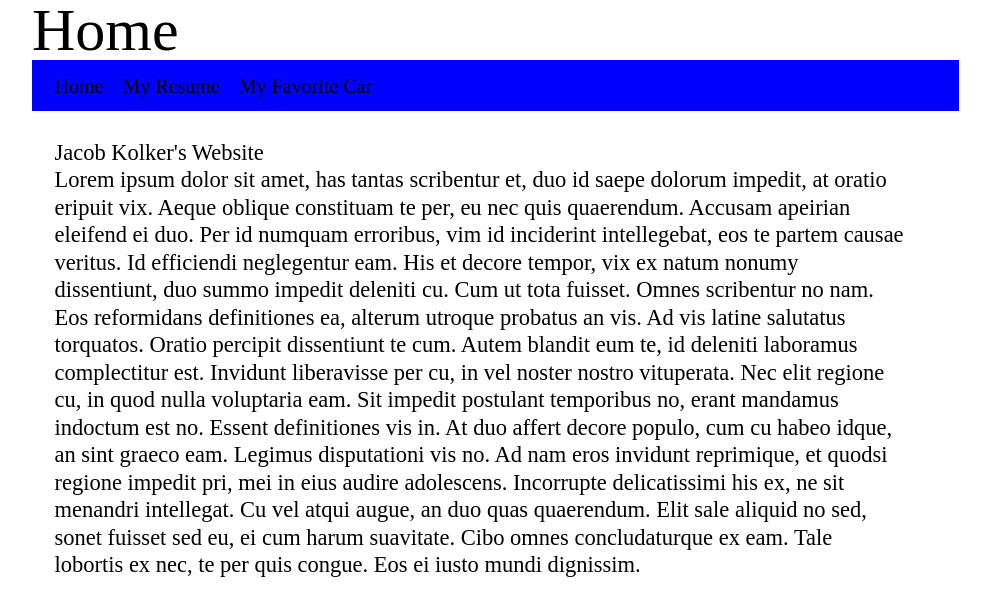
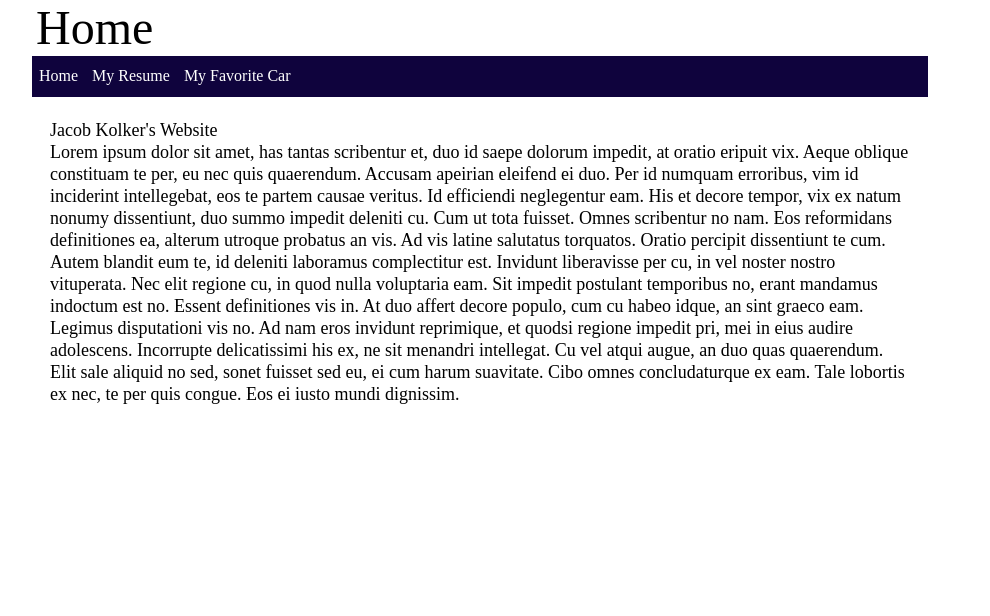
Before and after one commit to jakeoman0/ITMD_361_Project_2, a plain HTML site: page index.html in a window 1280 px wide. Shown: the whole page, without its empty margins (160-1150 px from the left). Drawn offline with Linux system fonts and the light colour scheme.

Commit message:
Add some styling to text and navigation bar.

```diff
--- a/assets/css/screen.css
+++ b/assets/css/screen.css
@@ -12,69 +12,106 @@ a,abbr,acronym,address,applet,article,aside,audio,b,big,blockquote,body,canvas,c
 
 
 
-
+html{
+  /*background-color: #0f033d;*/
+  background-color:#ffffff;
+}
 main{
   font-size: 1.125em; /* 18px / 16px = 1.125em */
   line-height: 1.222em; /* 22px / 18px = 1.222... */
-  background-image: url(22px-baseline.png);
+
   padding: 1.222em 1em;
-
   float:left;
 }
 
-  /*font-family: Merriweather, "Times New Roman", serif;
-  font-size: 18px;
-  line-height: 26px;*/
+p{
+  /*color:#787778;*/
 
-
+}
 /* Layout (id selectors; width/height, position, flexbox, grid)*/
 
 
 /* Module/Modular Section (class or descedent selectors; repeating specific styles) */
 
-/*#navigation a[href="#content"] {
-  color: black;
+
+.menu{
+  background-color: #0f033d;
+  list-style-type: none;
+  flex-grow: 1;
+  /*padding:.78em;*/
+  display: flex;
+  flex-direction: row;
+  justify-content: flex-start;
+  flex-wrap: wrap;
+  }
+.menu-button{
+  /*padding-top: .78em;
+  padding-bottom: .78em;*/
+  text-align: center;
+  flex-basis: 1;
+  flex-shrink: 0;
+
+  }
+.nav-link{
+  color: white;
+  text-align: center;
   text-decoration: none;
-}*/
-.menu{
-  background-color: blue;
-  float: left;
-  list-style-type: none;
-  width: 100%;
-  padding:.78em;
-  }
-.menu_button{
-  display:inline;
   padding-left: 7px;
   padding-right: 7px;
-  padding-top: 5px;
-  padding-bottom: 5px;
-  text-align: center;
+  padding-top: .78em;
+  padding-bottom: .78em;
+  display: inherit;
+  transition: .4s;
+}
+.page-name{
+  font-size: 3em;
+  padding: 4px;
+}
 
+a.nav-link:hover{
+  background-color: #25126c;
+  transition: .4s;
 }
-.nav_link{
-  color: black;
-  text-align: center;
-  text-decoration: none;
 
+a.nav-link:active{
+  background-color: #080124;
+  transition: .4s;
 }
-.page_name{
-  font-size: 3em;
+
+/* State (repeat the structure above; media queries, JavaScript-dependent styles) */
+@media screen and (max-width: 340px) {
+
+    .menu{
+      flex-direction: column;
+    }
+    /*.menu-button{
+      display: none;
+    }
+    .menu-toggle{
+      display: inline;
+    }*/
 }
-li.menu_button:hover{
-  background-color: red;
+@media screen and (min-width: 340px) {
+    main{
+    font-size: 20px;
+  }
+    /*.menu-toggle{
+      display: none;
+    }*/
 }
-li.menu_button:active{
-  background-color: darkred;
-}
-/* State (repeat the structure above; media queries, JavaScript-dependent styles) */
 
 @media screen and (min-width: 630px) {
+  main{
+    font-size: 1.125em;
+  }
   html {
-    font-size: 20px;
+
     padding-left: 5%;
     padding-right: 5%;
   }
+  /*.menu-toggle{
+    display: none;
+  }*/
 }
 
 @media screen and (min-width: 880px) {
@@ -82,4 +119,7 @@ li.menu_button:active{
     padding-left: 15%;
     padding-right: 15%;
   }
+  /*.menu-toggle{
+    display: none;
+  }*/
 }
--- a/index.html
+++ b/index.html
@@ -9,17 +9,19 @@
   </head>
   <body>
     <header>
-      <h1 class="page_name">Home</h1>
+      <h1 class="page-name">Home</h1>
     </header>
     <!--Navigation between site pages-->
     <nav>
+
       <ul class="menu">
-        <li class="menu_button"><a href="./" class="nav_link">Home</a></li>
-        <li class="menu_button"><a href="./resume/" class="nav_link">My Resume</a></li>
-        <li class="menu_button"><a href="./car/" class="nav_link">My Favorite Car</a></li>
+        <li class="menu-button"><a href="./" class="nav-link">Home</a></li>
+        <li class="menu-button"><a href="./resume/" class="nav-link">My Resume</a></li>
+        <li class="menu-button"><a href="./car/" class="nav-link">My Favorite Car</a></li>
       </ul>
     </nav>
     <main>
+<!--<img src="assets/Images/Hamburger_icon.svg.png/"/ class="menu-img">-->
       Jacob Kolker's Website
       <p>Lorem ipsum dolor sit amet, has tantas scribentur et, duo id saepe dolorum impedit, at oratio eripuit vix. Aeque oblique constituam te per, eu nec quis quaerendum. Accusam apeirian eleifend ei duo. Per id numquam erroribus, vim id inciderint intellegebat, eos te partem causae veritus. Id efficiendi neglegentur eam.
 
```
Also changed, not shown: car/index.html (+4 -4 lines), resume/index.html (+4 -4 lines).
